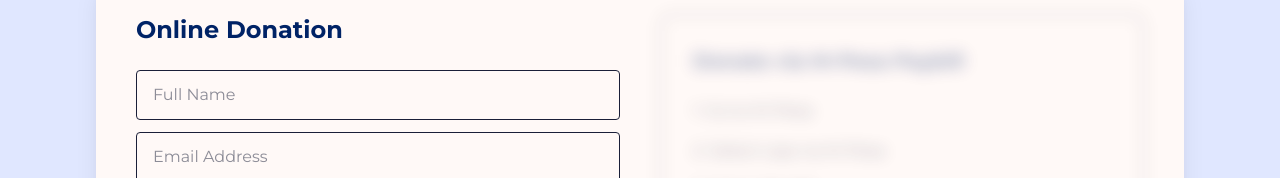
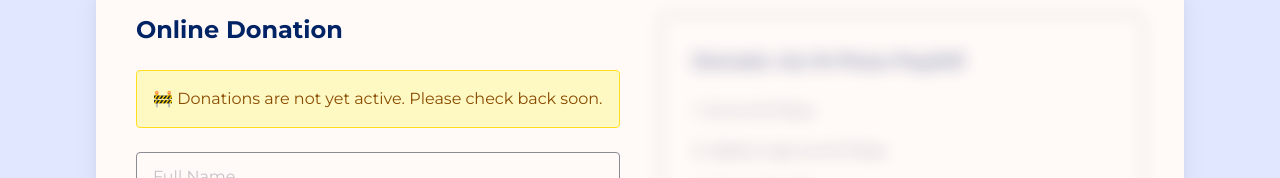
Before and after one commit to motanyaFrancis/mwembe, a Next.js app: page /donate in a window 1280 px wide. Shown: the part 700-878 px from the top of the page. Built offline with nearby package versions, Linux system fonts and the light colour scheme; no server answers.

Commit message:
deactivate donations

```diff
--- a/components/DonateForm.tsx
+++ b/components/DonateForm.tsx
@@ -290,8 +290,14 @@ export default function DonateForm() {
                     <h2 className="text-2xl font-bold mb-6 text-primary-800">
                         Online Donation
                     </h2>
+                    {!donationsActive && (
+                        <div className="bg-yellow-100 border border-yellow-300 text-yellow-800 p-4 mb-6 rounded">
+                            🚧 Donations are not yet active. Please check back soon.
+                        </div>
+                    )}
 
                     {/* NAME */}
+                    <div className={`flex flex-col ${!donationsActive ? "opacity-50 pointer-events-none" : "" }`}>
 
                         <input
                             type="text"
@@ -479,6 +485,7 @@ export default function DonateForm() {
                         )}
 
                     </div>
+                </div>
                 {/* RIGHT SIDE PAYBILL */}
                 <div className={`bg-slate-50 rounded-lg border p-6 md:p-8 transition
                          ${!donationsActive ? "blur-sm opacity-40 pointer-events-none" : ""}`}>
```
Lines whose indentation alone changed are shown as unchanged.
